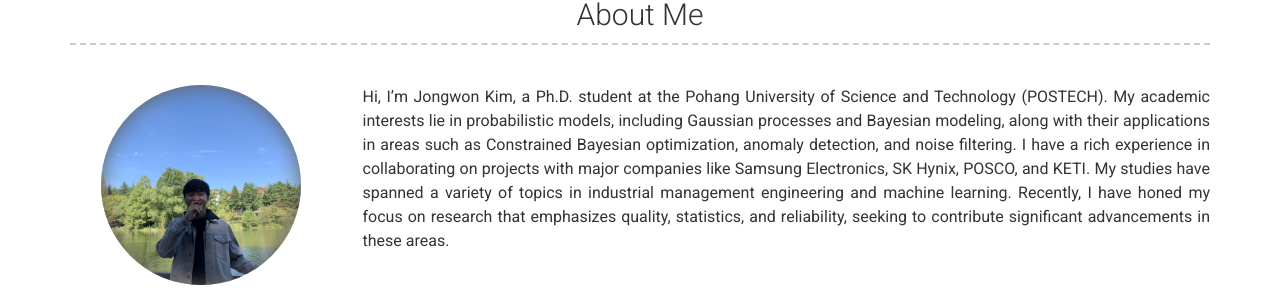
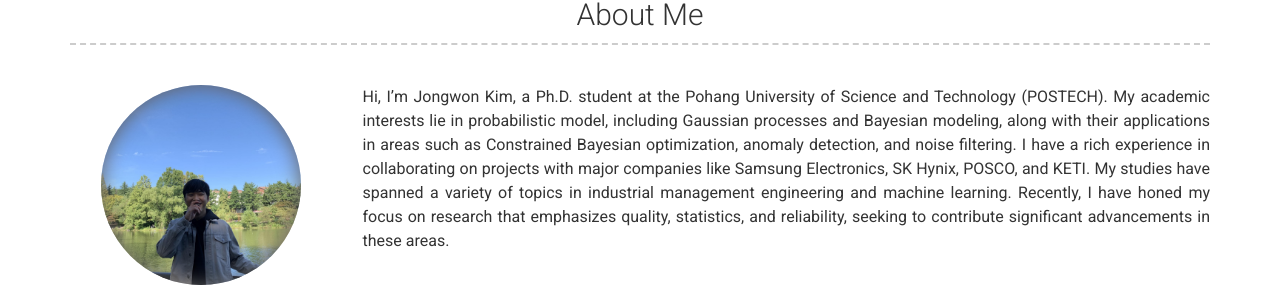
Before and after one commit to jongwonKim-1997/CV, a Jekyll site: the page built from index.md, in a window 1280 px wide and 900 px high. Shown: the part 214-518 px from the top of the window. Built offline with Jekyll 4.4.1, drawn with Linux system fonts in a browser that asks for light colours; nearby versions of some CDN libraries.

Commit message:
Update _config.yml

```diff
--- a/_config.yml
+++ b/_config.yml
@@ -48,7 +48,7 @@
 # about_title: About Me (Use this to override about section title)
 about_profile_image: images/jongwonkim.jpg
 about_content: | # this will include new lines to allow paragraphs
-  Hi, I'm Jongwon Kim, a Ph.D. student at the Pohang University of Science and Technology (POSTECH). My academic interests lie in probabilistic models, including Gaussian processes and Bayesian modeling, along with their applications in areas such as Constrained Bayesian optimization, anomaly detection, and noise filtering. I have a rich experience in collaborating on projects with major companies like Samsung Electronics, SK Hynix, POSCO, and KETI. My studies have spanned a variety of topics in industrial management engineering and machine learning. Recently, I have honed my focus on research that emphasizes quality, statistics, and reliability, seeking to contribute significant advancements in these areas.
+  Hi, I'm Jongwon Kim, a Ph.D. student at the Pohang University of Science and Technology (POSTECH). My academic interests lie in probabilistic model, including Gaussian processes and Bayesian modeling, along with their applications in areas such as Constrained Bayesian optimization, anomaly detection, and noise filtering. I have a rich experience in collaborating on projects with major companies like Samsung Electronics, SK Hynix, POSCO, and KETI. My studies have spanned a variety of topics in industrial management engineering and machine learning. Recently, I have honed my focus on research that emphasizes quality, statistics, and reliability, seeking to contribute significant advancements in these areas.
 #  Write an awesome description about yourself here, this supports markdown, so you can add [links](http://foobar.com) and highlight things <mark>like this</mark>.
 
 #  You can even add paragraphs by using empty lines like this and add anything else [markdown](https://www.markdownguide.org/getting-started#what-is-markdown) supports such as
```
